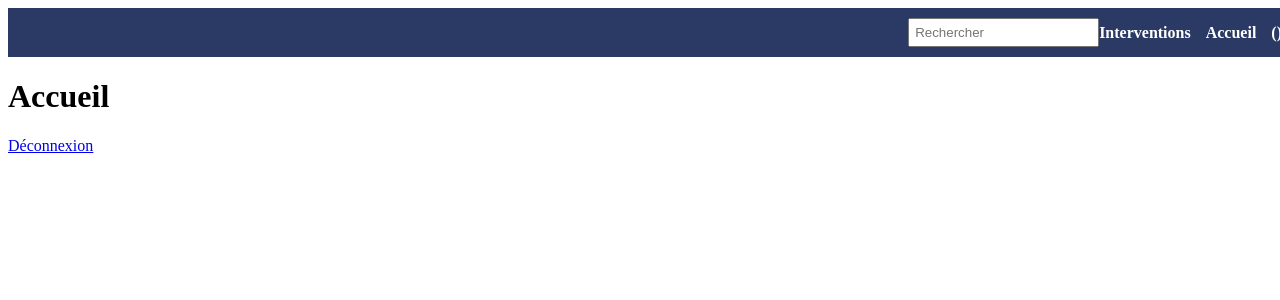
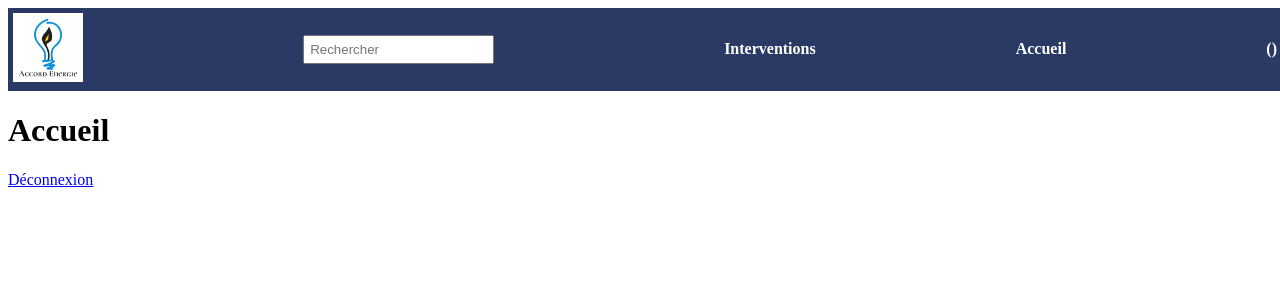
Before and after one commit to Aure0310/aurelien, a PHP site: page /accueil.php in a window 1280 px wide. Shown: the top 300 px of the page. Run offline with PHP 8.4, Linux system fonts and the light colour scheme; data that the repository does not hold is empty.

Commit message:
modified:   B2/app/public/css/navbar.css 	modified:   B2/app/public/css/register.css 	modified:   B2/app/templates/navbar.html.twig

```diff
--- a/B2/app/public/css/navbar.css
+++ b/B2/app/public/css/navbar.css
@@ -1,12 +1,11 @@
 .navbar {
-
     background-color: #2A3A65;
     width: 100%;
     display: flex;
     justify-content: space-between;
     align-items: center;
     color: #fff;
-    padding: 10px;
+    padding: 5px;
 }
 
 .navbar-left {
@@ -15,14 +14,17 @@
 }
 
 .navbar-logo {
-    width: auto;
+    margin-right: auto;
+}
+
+.logo {
+    max-width: 70px; /* ou toute autre taille souhaitée */
     height: auto;
-    border-radius: auto;
-    margin-right: auto;
 }
 
 .navbar-search {
     padding: 5px;
+    margin-right: 230px;
 }
 
 .navbar-right {
@@ -31,7 +33,7 @@
 }
 
 .navbar-button {
-    margin-right: 15px;
+    margin-right: 200px;
     text-decoration: none;
     color: #fff;
     font-weight: bold;
--- a/B2/app/public/css/register.css
+++ b/B2/app/public/css/register.css
@@ -8,6 +8,7 @@ body {
     font-family: 'Arial', sans-serif;
     background-color: #f7f7f7;
 }
+
 .container {
     display: flex;
     justify-content: space-around;
--- a/B2/app/templates/navbar.html.twig
+++ b/B2/app/templates/navbar.html.twig
@@ -7,7 +7,7 @@
 {% block body %}
     <nav class="navbar">
         <div class="navbar-logo">
-            <!-- <img src="img/logo.jpg" alt="Logo" class="logo"> !-->
+            <img src="img/logo.jpg" alt="Logo" class="logo">
         </div>
         <div class="navbar-left">
             <input type="text" placeholder="Rechercher" class="navbar-search">
```
